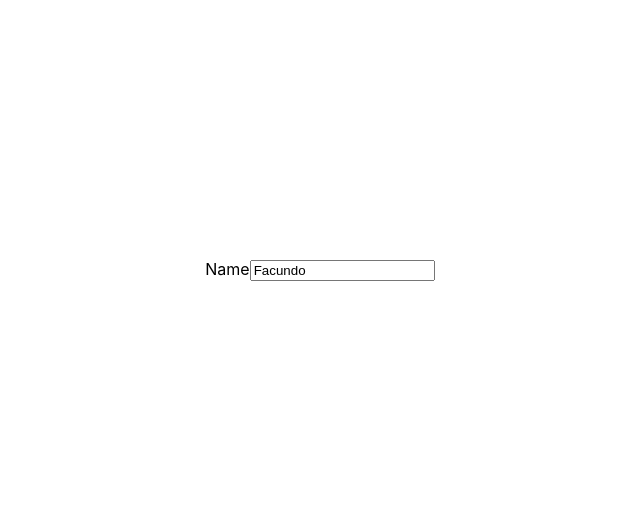
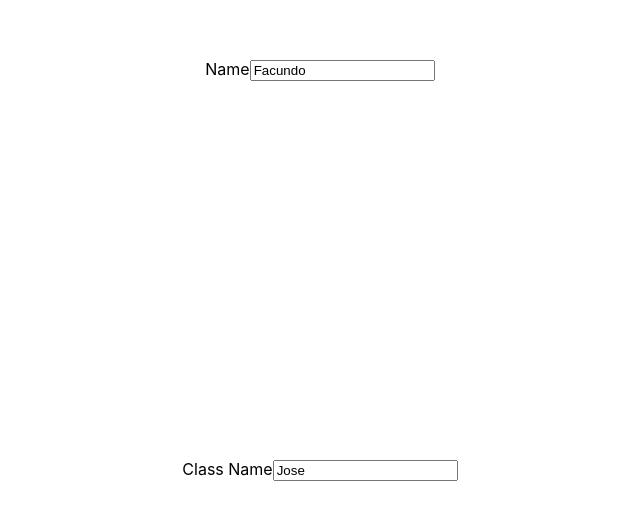
Before and after one commit to fcristaldo-altimetrik/reactjs-hooks-fundamentals, a React (Create React App) app: page / in a window 1280 px wide. Shown: the part 130-650 px from the top of the page, without its empty margins (320-960 px from the left). Built offline with nearby package versions, Linux system fonts and the light colour scheme.

Commit message:
class component state management

```diff
--- a/src/App.js
+++ b/src/App.js
@@ -1,4 +1,5 @@
 import { Field } from "./components/Field";
+import { ClassField } from "./components/ClassField";
 import "./App.css";
 
 function App() {
@@ -13,6 +14,12 @@ function App() {
         defaultValue={"Facundo"}
         onBlur={handleBlur}
       />
+      <ClassField
+        id={"class-name"}
+        label={"Class Name"}
+        defaultValue={"Jose"}
+        onBlur={handleBlur}
+      />
     </div>
   );
 }
--- /dev/null
+++ b/src/components/ClassField.js
@@ -0,0 +1,27 @@
+import React from "react";
+
+export class ClassField extends React.Component {
+  constructor(props) {
+    super(props);
+    this.state = {
+      value: this.props.defaultValue || "",
+    };
+  }
+
+  render() {
+    const { id, label, onBlur } = this.props;
+    const { value } = this.state;
+
+    return (
+      <div>
+        <label htmlFor={id}>{label}</label>
+        <input
+          id={id}
+          value={value}
+          onBlur={onBlur}
+          onChange={(e) => this.setState({ value: e.currentTarget.value })}
+        />
+      </div>
+    );
+  }
+}
--- a/src/components/Field.js
+++ b/src/components/Field.js
@@ -2,6 +2,7 @@ import React, { useState } from "react";
 
 export const Field = ({ id, defaultValue, label, onBlur }) => {
   const [value, setValue] = useState(defaultValue || "");
+
   return (
     <div>
       <label htmlFor={id}>{label}</label>
```
